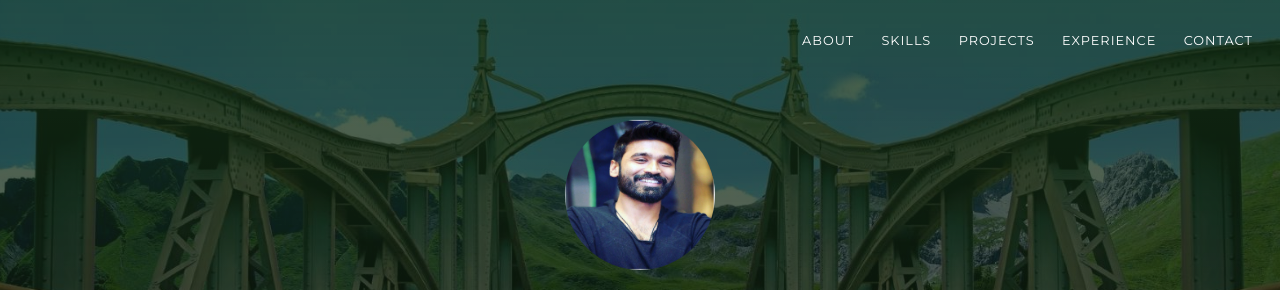
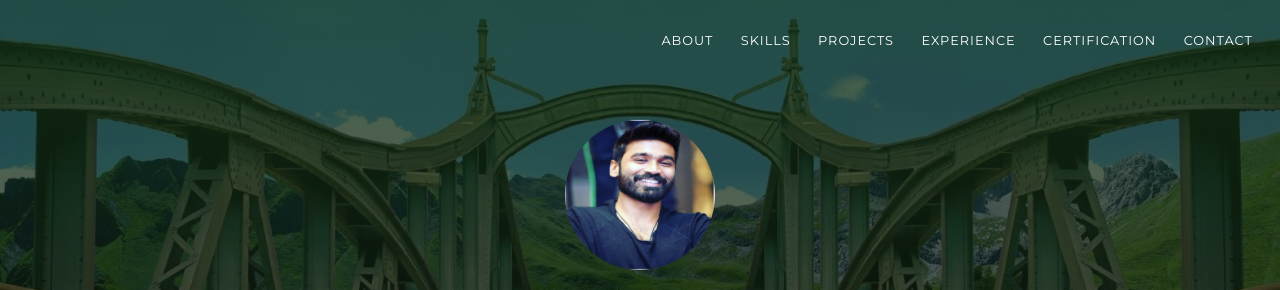
Before and after one commit to SKPatil18/R_Sunil_Kumar, a plain HTML site: page index.html in a window 1280 px wide. Shown: the top 290 px of the page. Drawn offline with nearby package versions, Linux system fonts and the light colour scheme.

Commit message:
Update index.html

```diff
--- a/index.html
+++ b/index.html
@@ -33,6 +33,7 @@
                 <li class="nav-item"><a class="nav-link smooth-scroll" href="#skill">Skills</a></li>
                 <li class="nav-item"><a class="nav-link smooth-scroll" href="#portfolio">Projects</a></li>
                 <li class="nav-item"><a class="nav-link smooth-scroll" href="#experience">Experience</a></li>
+                <li class="nav-item"><a class="nav-link smooth-scroll" href="#experience">Certification</a></li>
                 <li class="nav-item"><a class="nav-link smooth-scroll" href="#contact">Contact</a></li>
               </ul>
             </div>
@@ -202,6 +203,7 @@
           </div>
         </div>
       </div>
+
 
 
 <div class="section" id="experience">
```
